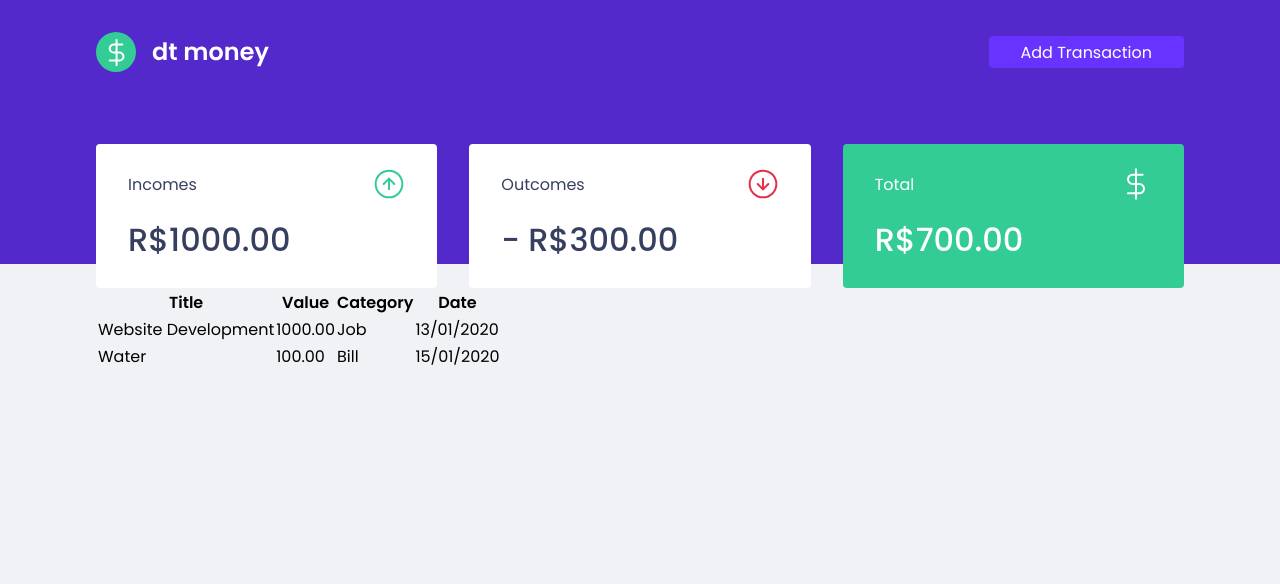
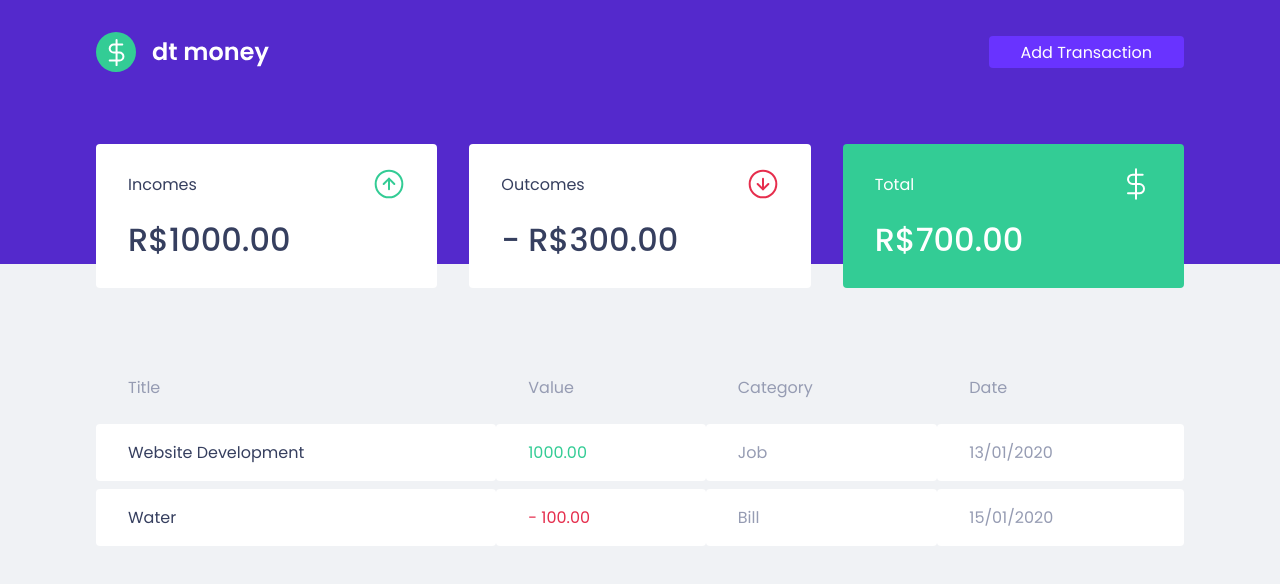
Before and after one commit to devfel/ignite-reactjs-02-dtmoney, a React (Create React App) app: page / in a window 1280 px wide. Shown: the top 584 px of the page. Built offline with nearby package versions, Linux system fonts and the light colour scheme.

Commit message:
styling components of transaction table

```diff
--- a/src/components/TransactionTable/index.tsx
+++ b/src/components/TransactionTable/index.tsx
@@ -16,13 +16,13 @@ export function TransactionTable() {
         <tbody>
           <tr>
             <td>Website Development</td>
-            <td>1000.00</td>
+            <td className="deposit">1000.00</td>
             <td>Job</td>
             <td>13/01/2020</td>
           </tr>
           <tr>
             <td>Water</td>
-            <td>100.00</td>
+            <td className="withdraw">- 100.00</td>
             <td>Bill</td>
             <td>15/01/2020</td>
           </tr>
--- a/src/components/TransactionTable/styles.ts
+++ b/src/components/TransactionTable/styles.ts
@@ -1,3 +1,38 @@
 import styled from "styled-components";
 
-export const Container = styled.div``;
+export const Container = styled.div`
+  margin-top: 4rem;
+
+  table {
+    width: 100%;
+    border-spacing: 0 0.5rem;
+
+    th {
+      color: var(--text-body);
+      font-weight: 400;
+      padding: 1rem 2rem;
+      text-align: left;
+      line-height: 1.5rem;
+    }
+
+    td {
+      padding: 1rem 2rem;
+      border: 0;
+      background: var(--shape);
+      color: var(--text-body);
+      border-radius: 0.25rem;
+
+      &:first-child {
+        color: var(--text-title);
+      }
+
+      &.deposit {
+        color: var(--green);
+      }
+
+      &.withdraw {
+        color: var(--red);
+      }
+    }
+  }
+`;
```
